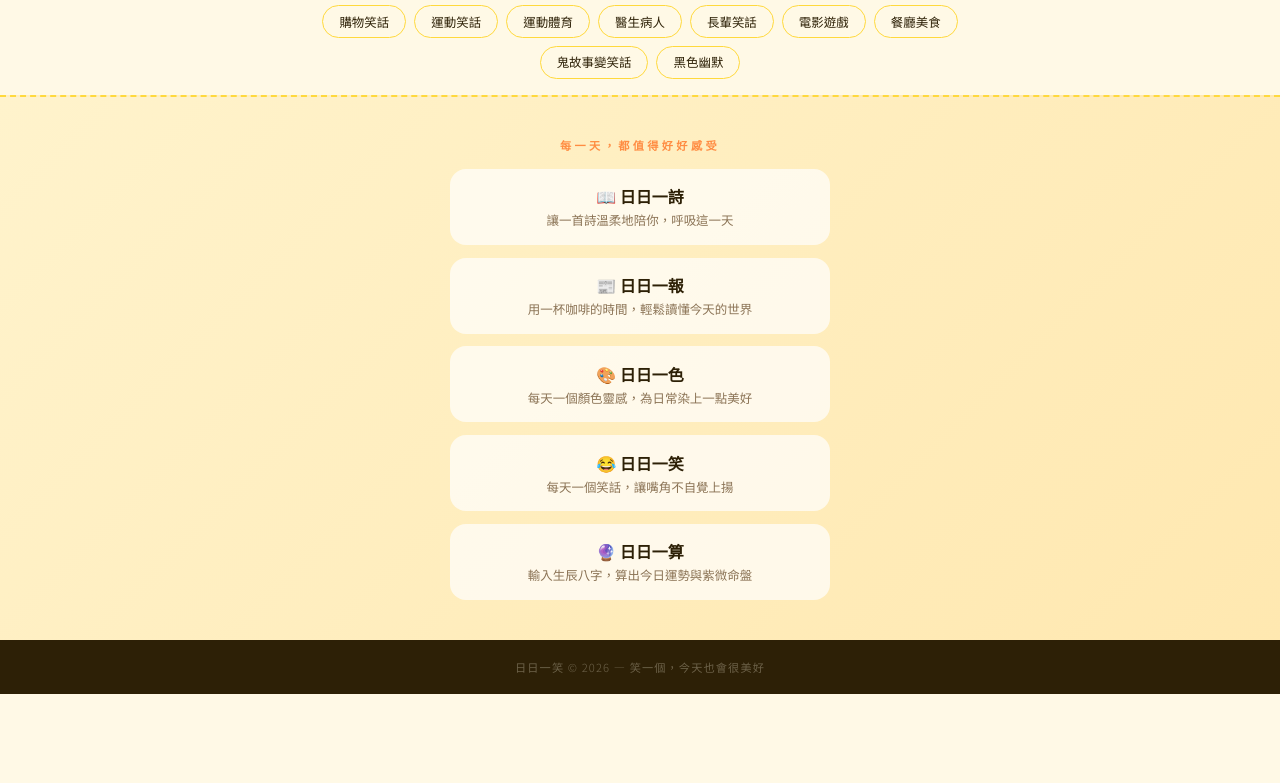
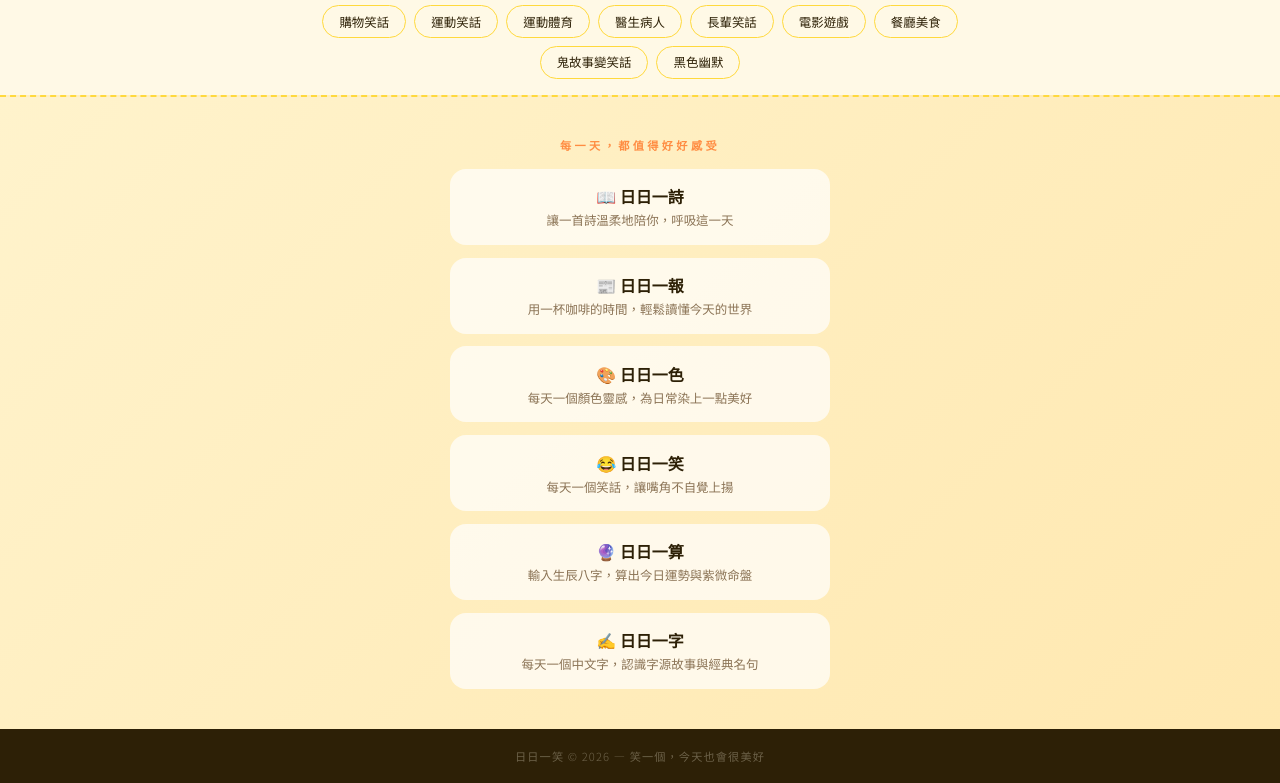
Before and after one commit to purpledreamb-oss/dailyjoke, a plain HTML site: page index.html in a window 1280 px wide. Shown: the part 1186-1969 px from the top of the page. Before the commit the page ends 1880 px from the top, so only its background shows below. Drawn offline with Linux system fonts and the light colour scheme.

Commit message:
feat: footer 加入日日一字連結
Co-Authored-By: Claude Opus 4.6 <noreply@anthropic.com>

```diff
--- a/index.html
+++ b/index.html
@@ -328,6 +328,10 @@
         <div class="daily-link-name">🔮 日日一算</div>
         <div class="daily-link-desc">輸入生辰八字，算出今日運勢與紫微命盤</div>
       </a>
+      <a href="https://dailyword.getlessen.com/" target="_blank" class="daily-link">
+        <div class="daily-link-name">✍️ 日日一字</div>
+        <div class="daily-link-desc">每天一個中文字，認識字源故事與經典名句</div>
+      </a>
     </div>
   </section>
 
```
